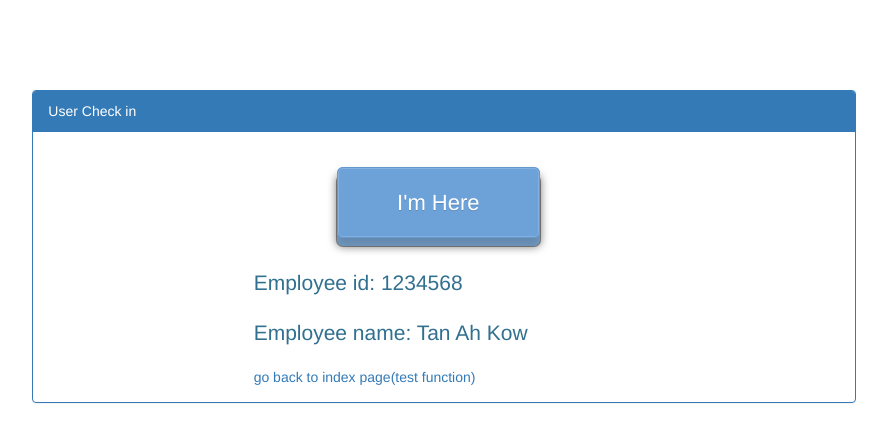
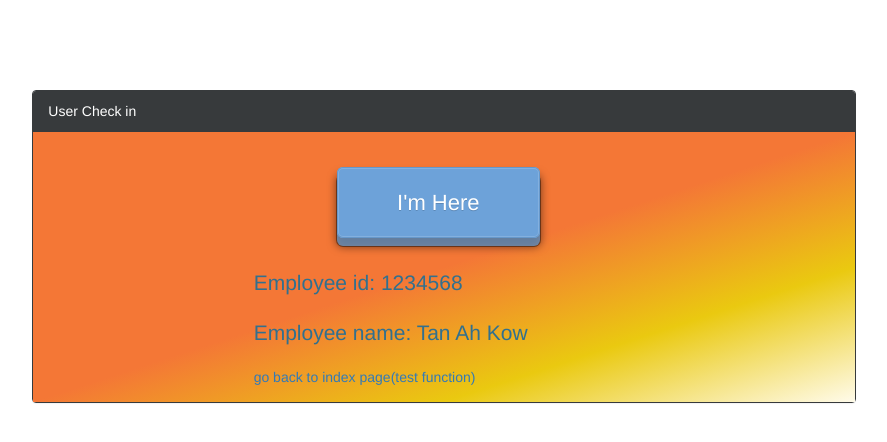
Before and after one commit to tzejian/safeCheck, a PHP site: page /userCheckin.html in a window 1280 px wide. Shown: the top 442 px of the page, without its empty margins (196-1083 px from the left). Run offline with PHP 8.4, Linux system fonts and the light colour scheme.

Commit message:
added gradient coloring

```diff
--- a/css/style.css
+++ b/css/style.css
@@ -52,6 +52,15 @@ body {
 	-moz-box-shadow: none;
 	box-shadow: none;
 	border-color: #ccc;
+}
+.panel-orange {
+    border-color: #373a3c;
+}
+.panel-orange>.panel-heading {
+    color: #fff;
+    background-color: #373a3c;
+    border-color: #373a3c;
+
 }
 .btn-login {
 	background-color: #59B2E0;
--- a/userCheckin.html
+++ b/userCheckin.html
@@ -16,9 +16,9 @@
   <div class="container-fluid" style="height:100%">
     <div class="row">
       <div class="col-md-8 col-sm-offset-2">
-        <div class="panel panel-primary">
+        <div class="panel panel-orange">
           <div class="panel-heading">User Check in</div>
-          <div class="panel-body">
+          <div class="panel-body" style="background: linear-gradient(to bottom right, #f47736 50%, #eac910 , #fffbea );">
             <div class="row">
               <div class="col-md-12">
                 <div class="col-md-8 col-md-offset-4">
```
